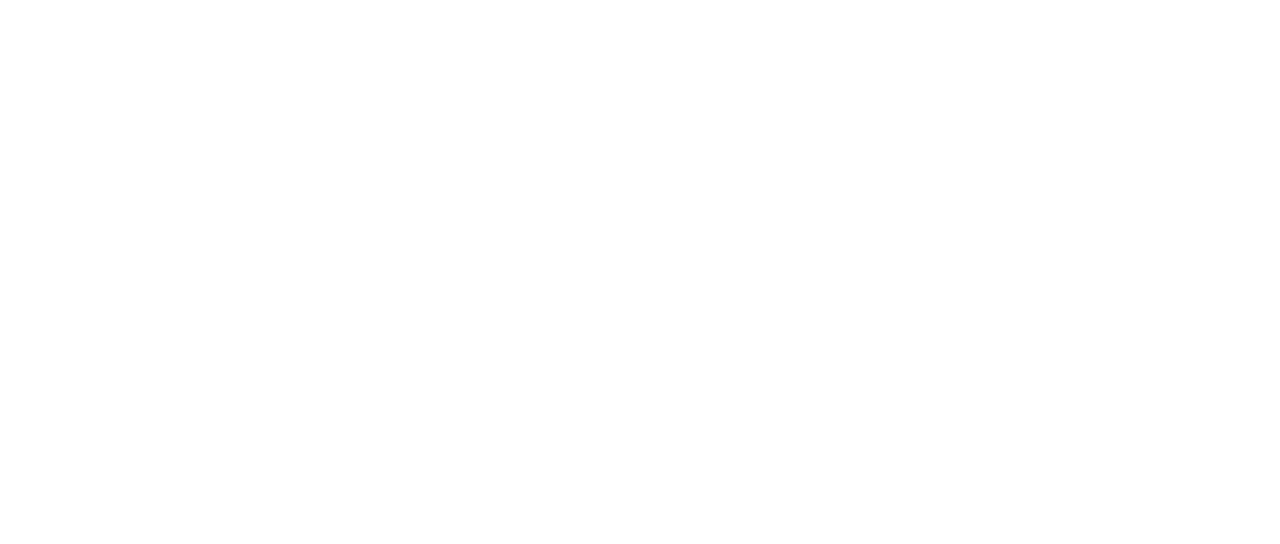
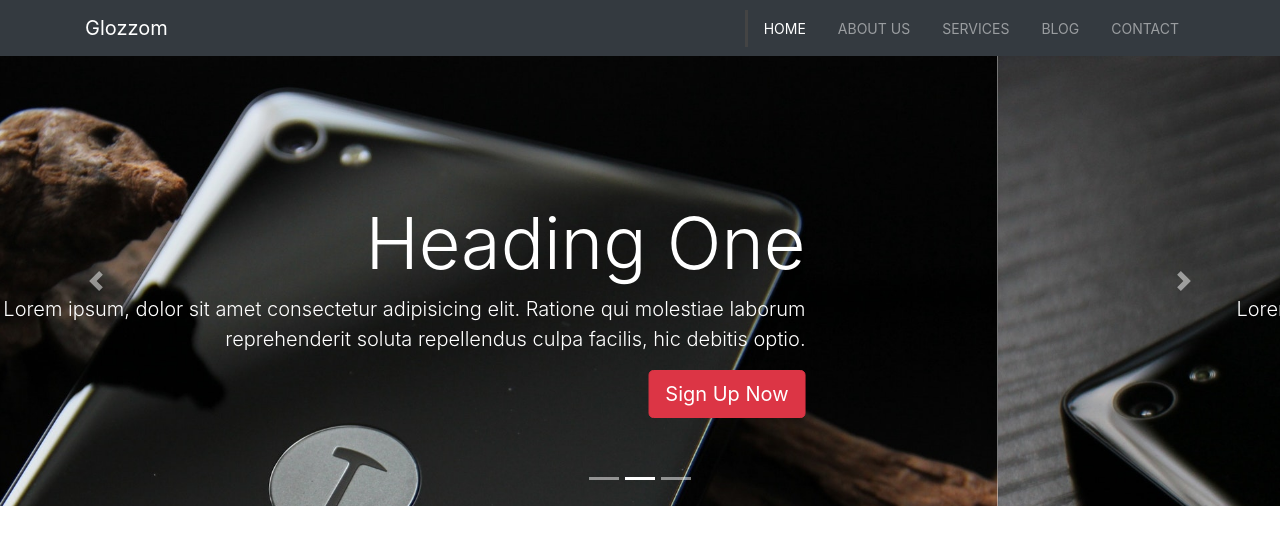
Before and after one commit to raihanulhaque643/Bootstrap-Project-Glozzom-Multi-Paged-Theme, a plain HTML site: page index.html in a window 1280 px wide. Drawn offline with nearby package versions, Linux system fonts and the light colour scheme.

Commit message:
navbar and showcase section with carousel done

```diff
--- a/css/style.css
+++ b/css/style.css
@@ -0,0 +1,30 @@
+.navbar .nav-link {
+    font-size: 14px;
+    text-transform: uppercase;
+    padding-left: 1rem !important;
+    padding-right: 1rem !important;
+}
+
+.navbar .nav-item.active {
+    border-left: #444 3px solid;
+}
+
+.carousel-item {
+    height: 450px;
+
+}
+
+.carousel-image-1 {
+    background: url('../img/image1.jpg');
+    background-size: cover ;
+}
+
+.carousel-image-2 {
+    background: url('../img/image2.jpg');
+    background-size: cover ;
+}
+
+.carousel-image-3 {
+    background: url('../img/image3.jpg');
+    background-size: cover ;
+}
--- a/index.html
+++ b/index.html
@@ -14,8 +14,89 @@
 </head>
 
 <body>
-  <!-- START HERE -->
 
+  <nav class="navbar navbar-expand-md navbar-dark bg-dark">
+    <div class="container">
+      <a href="index.html" class="navbar-brand">Glozzom</a>
+      <button class="navbar-toggler" data-toggle="collapse" data-target="#navbarCollapse">
+        <span class="navbar-toggler-icon"></span>
+      </button>
+      <div class="collapse navbar-collapse" id="navbarCollapse">
+        <ul class="navbar-nav ml-auto">
+          <li class="nav-item active">
+            <a href="index.html" class="nav-link">Home</a>
+          </li>
+          <li class="nav-item">
+            <a href="about.html" class="nav-link">About Us</a>
+          </li>
+          <li class="nav-item">
+            <a href="services.html" class="nav-link">Services</a>
+          </li>
+          <li class="nav-item">
+            <a href="blog.html" class="nav-link">Blog</a>
+          </li>
+          <li class="nav-item">
+            <a href="contact.html" class="nav-link">Contact</a>
+          </li>
+        </ul>
+      </div>
+    </div>
+  </nav>
+
+
+  <!-- SECTION SHOWCASE SLIDER -->
+  <section id="showcase">
+    <div id="myCarousel" class="carousel slide"  data-ride="carousel">
+      <ol class="carousel-indicators">
+        <li data-target="#myCarousel" data-slide-to="0" class="active"></li>
+        <li data-target="#myCarousel" data-slide-to="1"></li>
+        <li data-target="#myCarousel" data-slide-to="2"></li>
+      </ol>
+      <div class="carousel-inner">
+        <div class="carousel-item carousel-image-1 active">
+          <div class="container">
+            <div class="carousel-caption d-none d-sm-block text-right mb-5">
+              <h1 class="display-3">Heading One</h1>
+              <p class="lead">Lorem ipsum, dolor sit amet consectetur adipisicing elit. Ratione qui molestiae laborum reprehenderit soluta repellendus culpa facilis, hic debitis optio.</p>
+              <a href="#" class="btn btn-danger btn-lg">Sign Up Now</a>
+            </div>
+          </div>
+        </div>
+
+
+        <div class="carousel-item carousel-image-2">
+          <div class="container">
+            <div class="carousel-caption d-none d-sm-block mb-5">
+              <h1 class="display-3">Heading Two</h1>
+              <p class="lead">Lorem ipsum, dolor sit amet consectetur adipisicing elit. Ratione qui molestiae laborum reprehenderit soluta repellendus culpa facilis, hic debitis optio.</p>
+              <a href="#" class="btn btn-primary btn-lg">Learn More</a>
+            </div>
+          </div>
+        </div>
+
+
+        <div class="carousel-item carousel-image-3">
+          <div class="container">
+            <div class="carousel-caption d-none d-sm-block text-right mb-5">
+              <h1 class="display-3">Heading Three</h1>
+              <p class="lead">Lorem ipsum, dolor sit amet consectetur adipisicing elit. Ratione qui molestiae laborum reprehenderit soluta repellendus culpa facilis, hic debitis optio.</p>
+              <a href="#" class="btn btn-success btn-lg">Learn More</a>
+            </div>
+          </div>
+        </div>
+      </div>
+
+
+      <a href="#myCarousel" data-slide="prev" class="carousel-control-prev">
+        <span class="carousel-control-prev-icon"></span>
+      </a>
+
+      <a href="#myCarousel" data-slide="next" class="carousel-control-next">
+        <span class="carousel-control-next-icon"></span>
+      </a>
+
+    </div>
+  </section>
 
   <script src="http://code.jquery.com/jquery-3.3.1.min.js" integrity="sha256-FgpCb/KJQlLNfOu91ta32o/NMZxltwRo8QtmkMRdAu8="
     crossorigin="anonymous"></script>
```
